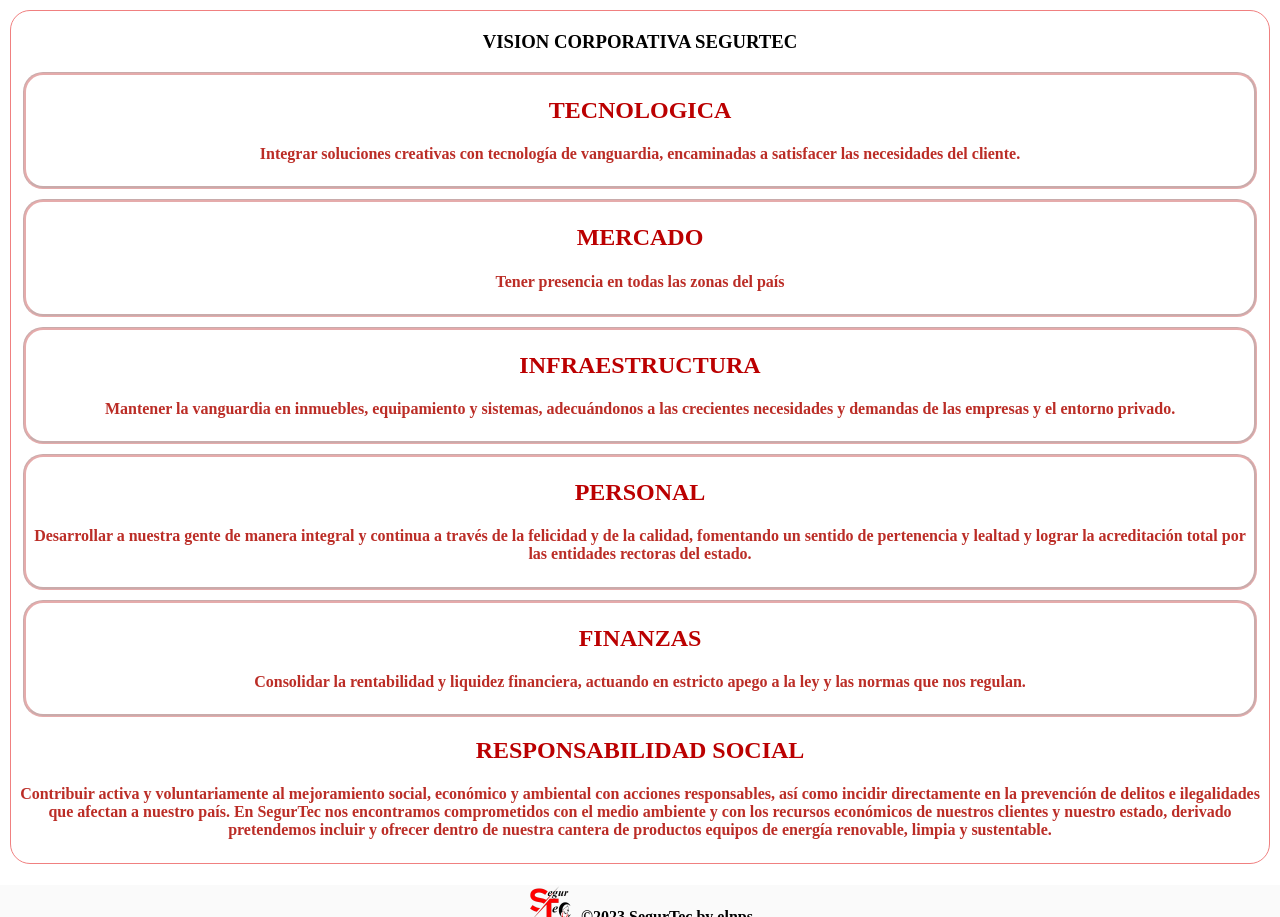
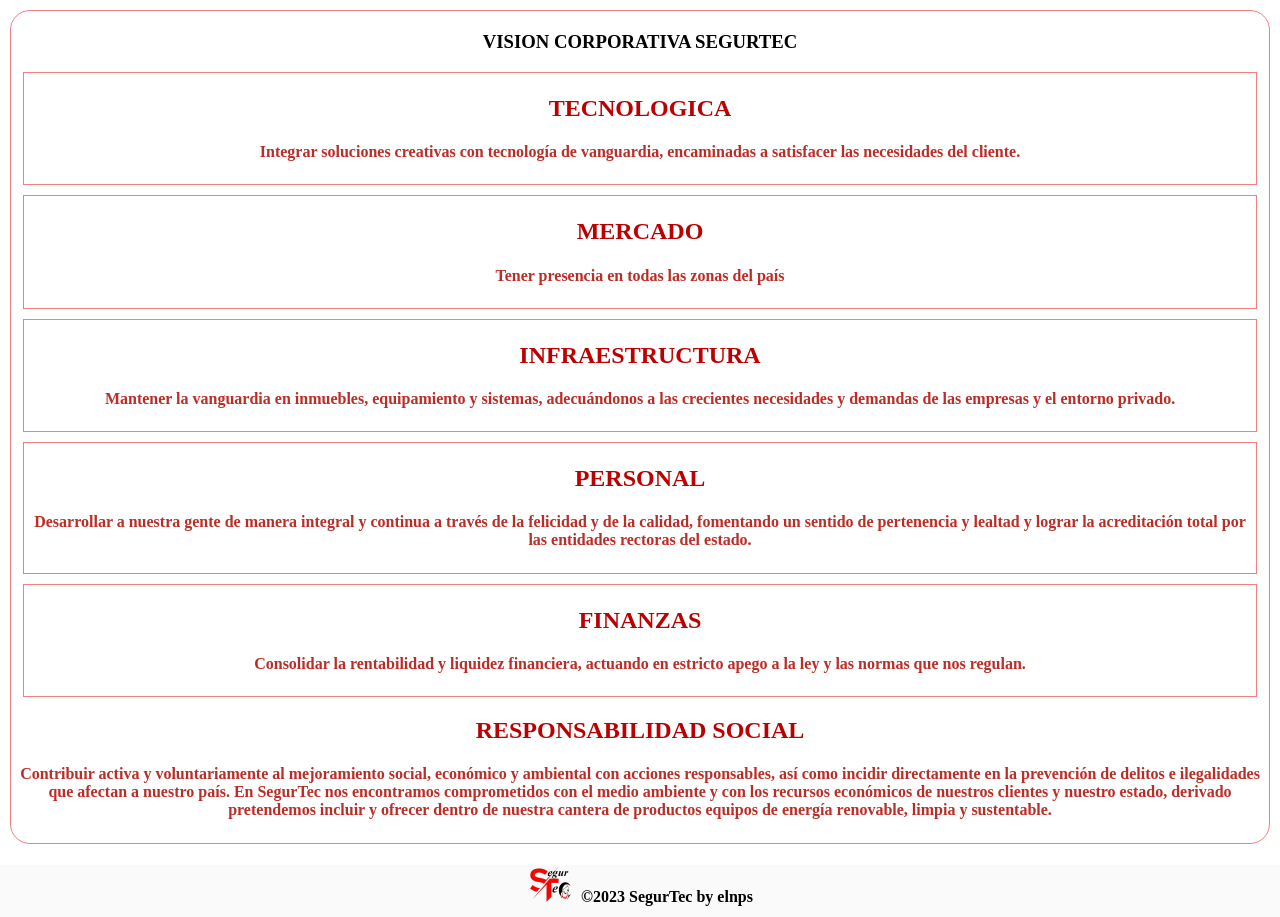
Before and after one commit to eismerelnps/Web, a website: page idea/about.html in a window 1280 px wide. Shown: the part 851-1768 px from the top of the page. Drawn offline with Linux system fonts and the light colour scheme.

Commit message:
Learnig Web

```diff
--- a/idea/style.css
+++ b/idea/style.css
@@ -39,10 +39,7 @@
     height: auto;
 }
 .about-div{
-    border: rgb(187, 0, 1);
-    border-style: groove;
-    border-color: rgba(177,0,2,0.33);
-    border-radius: 20px;
+    border: 1px solid lightcoral;
     padding: 2px;
     margin: 10px;
     alignment: center;
```
